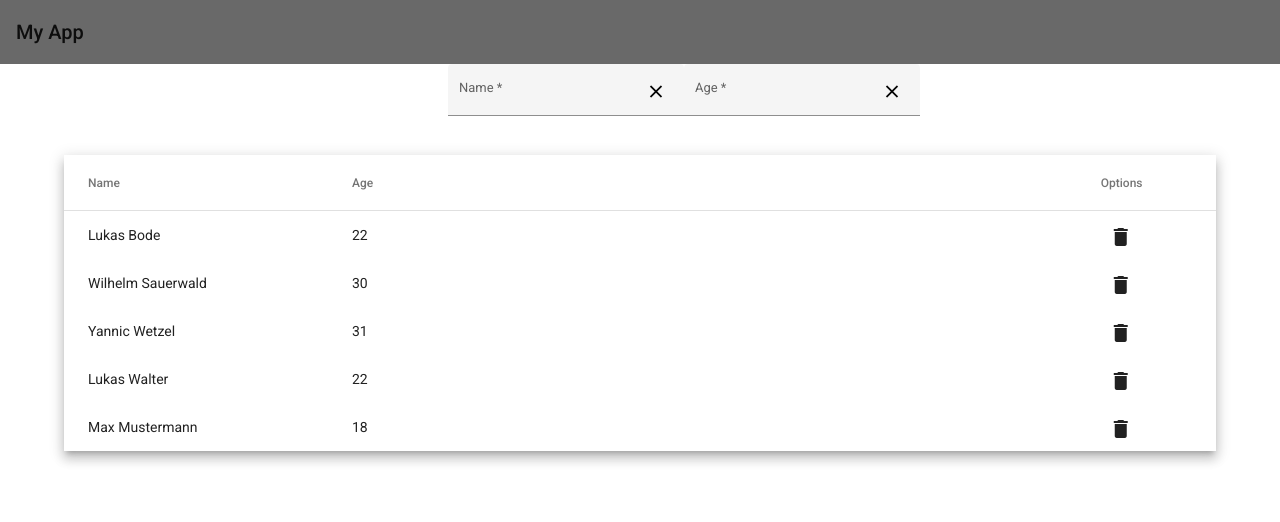
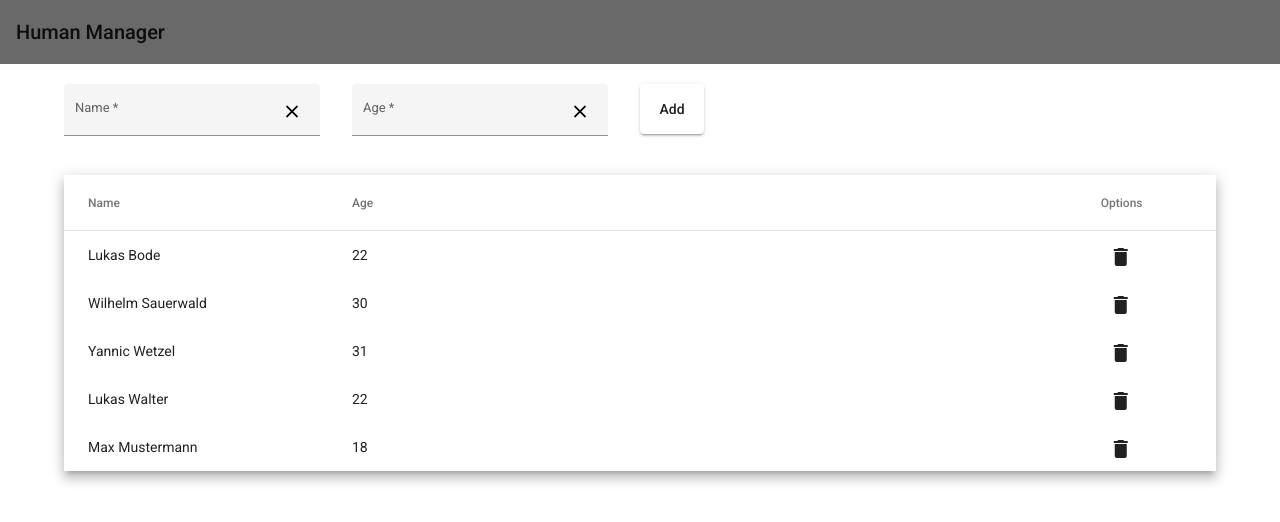
Before and after one commit to NichtLukas/Tests, an Angular app: page / in a window 1280 px wide. Shown: the top 522 px of the page. Built offline with nearby package versions, Linux system fonts and the light colour scheme.

Commit message:
feat: Css for create human

```diff
--- a/src/app/create-human/create-human.component.css
+++ b/src/app/create-human/create-human.component.css
@@ -1,6 +1,15 @@
 .form{
-    margin-left: 35%;
-    width: 30%;
+    margin-top: 20px;
+    margin-left: 5%;
+    /* max(MINIMUM, min(PREFERRED, MAXIMUM)) */
+    width: max(450px, 50%);
     display: flex;
-    justify-content:space-around;
+    justify-content:space-between;
 }
+.formfield{
+    box-sizing: border-box;
+    width: max(10%,40%);
+}
+button{
+    height: 50px;
+}
--- a/src/app/create-human/create-human.component.html
+++ b/src/app/create-human/create-human.component.html
@@ -1,6 +1,6 @@
 <!--  -->
 <form [formGroup]="form" class="form" (keydown)="readFormKeyInput()">
-  <mat-form-field appearance="fill" >
+  <mat-form-field appearance="fill" class="formfield">
     <mat-label>Name</mat-label>
     <input matInput type="text" formControlName="name">
     <button  matSuffix mat-icon-button (click)="nameFormControl.reset()">
@@ -11,7 +11,7 @@
     </mat-error>
   </mat-form-field>
 
-  <mat-form-field appearance="fill">
+  <mat-form-field appearance="fill" class="formfield">
     <mat-label>Age</mat-label>
     <input matInput type="number" formControlName="age">
     <button matSuffix mat-icon-button (click)="ageFormControl.reset()">
@@ -22,4 +22,7 @@
     </mat-error>
   </mat-form-field>
 
+  <button mat-raised-button class="button" >Add</button>
+
+
 </form>
--- a/src/app/create-human/create-human.component.ts
+++ b/src/app/create-human/create-human.component.ts
@@ -1,12 +1,11 @@
 import { Component, EventEmitter, OnInit, Output, OnDestroy} from '@angular/core';
-import { Keycodes } from '../keycodes';
 import { FormControl, FormGroup, ReactiveFormsModule, Validators } from '@angular/forms';
 import { HumanCreate } from '../human';
 import { CommonModule } from '@angular/common';
 import { MatInputModule } from '@angular/material/input';
 import { MatButtonModule } from '@angular/material/button';
 import { MatIconModule } from '@angular/material/icon';
-import { BehaviorSubject, debounce, debounceTime, fromEvent, Subject, takeUntil } from 'rxjs';
+import { BehaviorSubject, debounceTime, Subject, takeUntil } from 'rxjs';
 
 @Component({
   selector: 'app-create-human',
@@ -28,9 +27,8 @@ export class CreateHumanComponent implements OnInit, OnDestroy {
     age: new FormControl<number|null>(null, [Validators.required]),
   });
 
-  private readonly _form$: BehaviorSubject<FormGroup>;
+  private readonly _form$: BehaviorSubject<FormGroup>  = new BehaviorSubject<FormGroup>(this.form);
   private readonly _destroyed$ = new Subject<void>();
-
 
 
   // Auf die Werte im Form zugreifen
@@ -43,10 +41,6 @@ export class CreateHumanComponent implements OnInit, OnDestroy {
   }
 
   @Output('human') public humanEmitter = new EventEmitter<HumanCreate>();
-
-  constructor(){
-    this._form$ = new BehaviorSubject<FormGroup>(this.form);
-  }
 
   public ngOnInit(): void {
     this.initializeForm();
@@ -75,10 +69,8 @@ export class CreateHumanComponent implements OnInit, OnDestroy {
       if(data.invalid) return;
       this.sendFormValue();
     });
-
   }
 
-  //TODO: kann vieleicht weg?
   private sendFormValue():void{
     this.humanEmitter.emit(this.form.value);
     this.form.reset();
--- a/src/app/toolbar/toolbar.component.html
+++ b/src/app/toolbar/toolbar.component.html
@@ -1,3 +1,3 @@
 <mat-toolbar class="toolbar">
-    <span>My App</span>
+    <span>{{title}}</span>
 </mat-toolbar>
--- a/src/app/toolbar/toolbar.component.ts
+++ b/src/app/toolbar/toolbar.component.ts
@@ -1,5 +1,5 @@
 import { CommonModule } from '@angular/common';
-import { Component, OnInit } from '@angular/core';
+import { Component} from '@angular/core';
 import { MatIconModule } from '@angular/material/icon';
 import {MatToolbarModule} from '@angular/material/toolbar';
 
@@ -15,11 +15,6 @@ import {MatToolbarModule} from '@angular/material/toolbar';
     MatToolbarModule
   ]
 })
-export class ToolbarComponent implements OnInit {
-
-  constructor() { }
-
-  ngOnInit(): void {
-  }
-
+export class ToolbarComponent {
+  public title:string = "Human Manager";
 }
```
